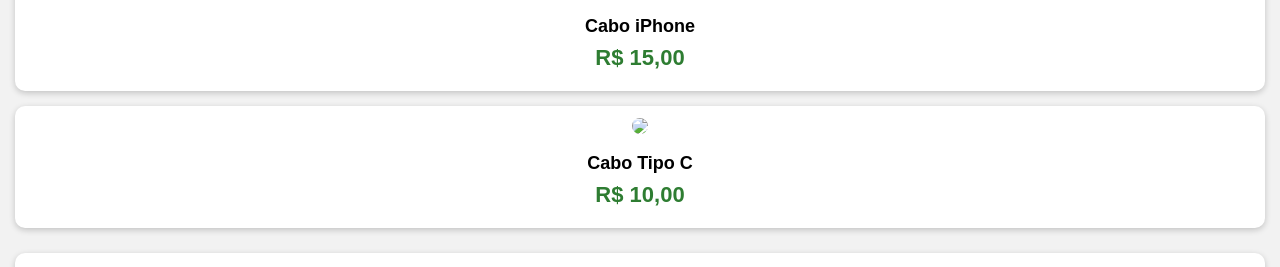
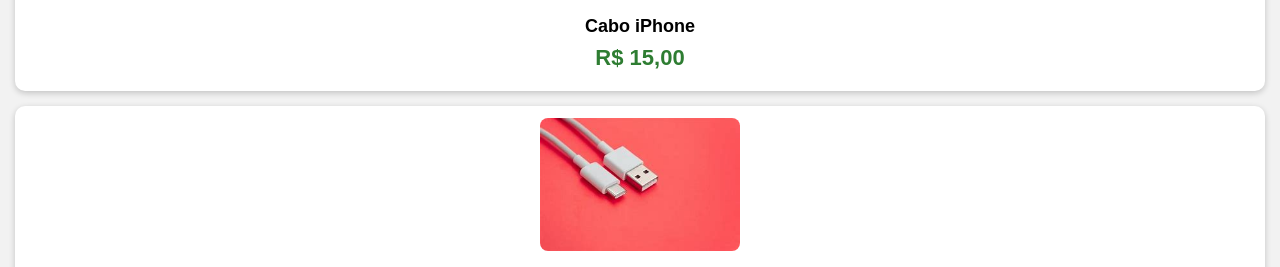
Before and after one commit to mariomrius/mercadinho-rapido-mobile, a plain HTML site: page index.html in a window 1280 px wide. Shown: the part 1654-1921 px from the top of the page. Drawn offline with Linux system fonts and the light colour scheme.

Commit message:
Fix HTML formatting and restore content

```diff
--- a/index.html
+++ b/index.html
@@ -142,7 +142,7 @@ footer{
 
     <div class="produto">
 
-        <img src="imagens/cabo_tipo_c.jpg">
+        <img src="imagens/cabotipo_c.jpg">
 
         <h2>Cabo Tipo C</h2>
         <div class="preco">R$ 10,00</div>
```
